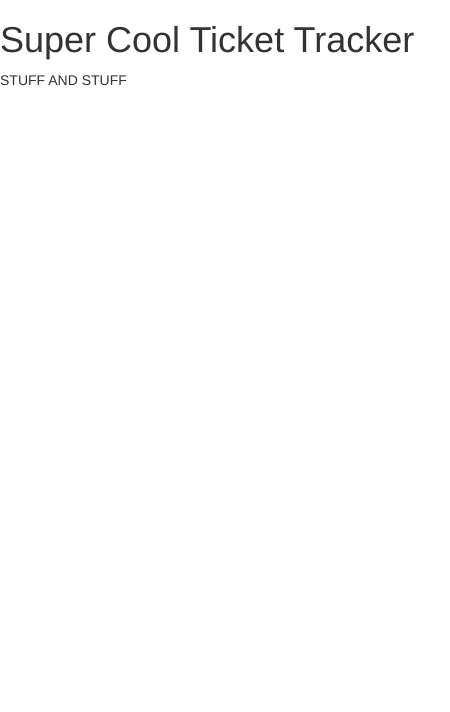
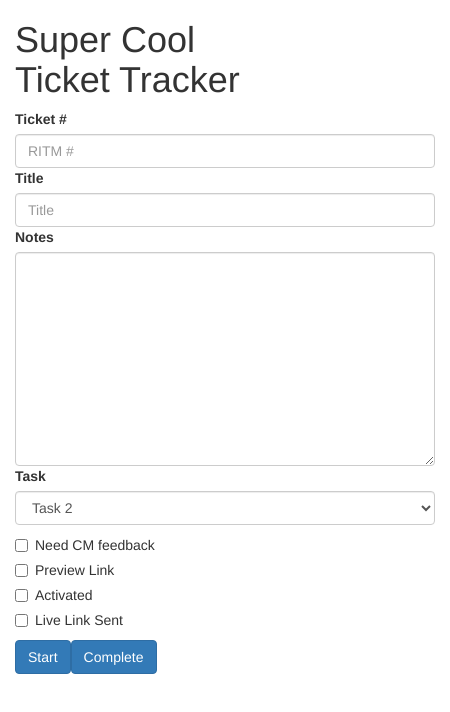
Before and after one commit to donb1991/super-cool-ticket-tracker, an Electron app: page index.html in a window 450 px wide. Drawn offline with nearby package versions, Linux system fonts and the light colour scheme; no server answers.

Commit message:
created form

```diff
--- a/index.html
+++ b/index.html
@@ -2,12 +2,43 @@
 <html>
   <head>
     <meta charset="UTF-8">
-    <title>Hello World!</title>
+    <title>Super Cool Ticket Tracker</title>
     <link rel="stylesheet" href="https://maxcdn.bootstrapcdn.com/bootstrap/3.3.6/css/bootstrap.min.css" >
   </head>
-  <body>
-    <h1>Super Cool Ticket Tracker</h1>
-    STUFF AND STUFF
+  <body class="container">
+    <div class="row">
+      <h1 class="col-xs-8">Super Cool Ticket Tracker</h1>
+    </div>
+
+    <form id="ticketForm" action="#" method="post">
+      <div class="form-group">
+        <label for="ticketNumber" > Ticket # </label>
+        <input type="text" id="ticketNumber"  placeholder="RITM #" class="form-control"/>
+        <label for="ticketTitle">Title</label>
+        <input type="text" id="ticketTitle" class="form-control" name="ticketTitle" placeholder="Title" />
+        <label for="ticketNotes">Notes</label>
+        <textarea id="ticketNotes" rows="10" name="ticketNotes" class="form-control"></textarea>
+        <label for="ticketTask">Task</label>
+        <select id="ticketTask" class="form-control">
+          <option value="task2">Task 2</option>
+          <option value="task4">Task 4</option>
+          <option value="dynamictask">Dynamic Task</option>
+        </select>
+        <div class="checkbox">
+          <label><input type="checkbox" value="cmFeedback">Need CM feedback</label>
+        </div>
+        <div class="checkbox">
+          <label> <input type="checkbox" value="prevewLink">Preview Link</label>
+        </div>
+        <div class="checkbox">
+          <label> <input type="checkbox"  value="activated">Activated</label>
+        </div>
+        <div class="checkbox">
+          <label> <input type="checkbox" value="liveLink">Live Link Sent</label>
+        </div>
+        <input type="button" class="btn btn-primary" value="Start" /><input type="button" class="btn btn-primary" value="Complete"/>
+      </div>
+    </form>
   </body>
 
   <script>
```
